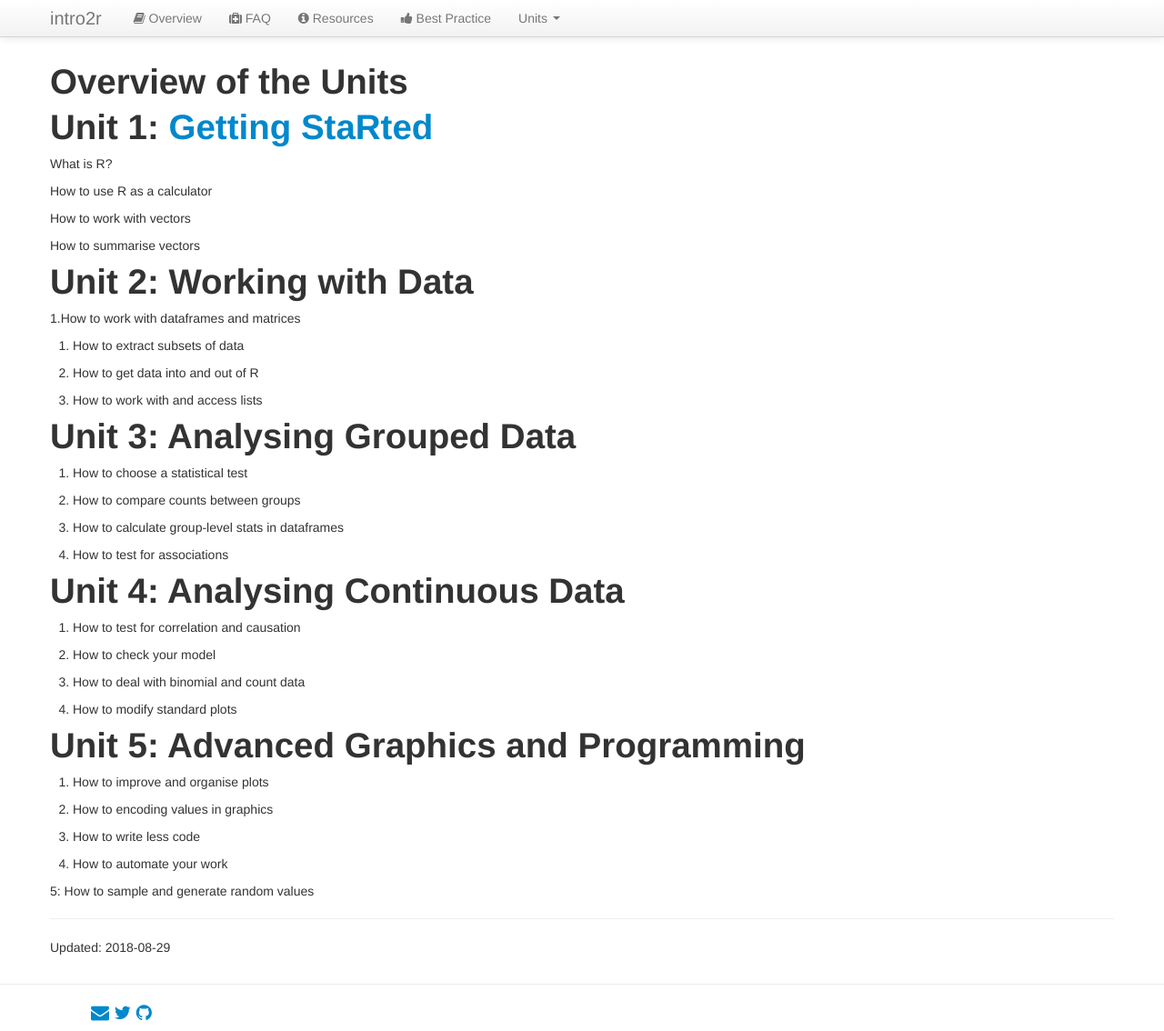
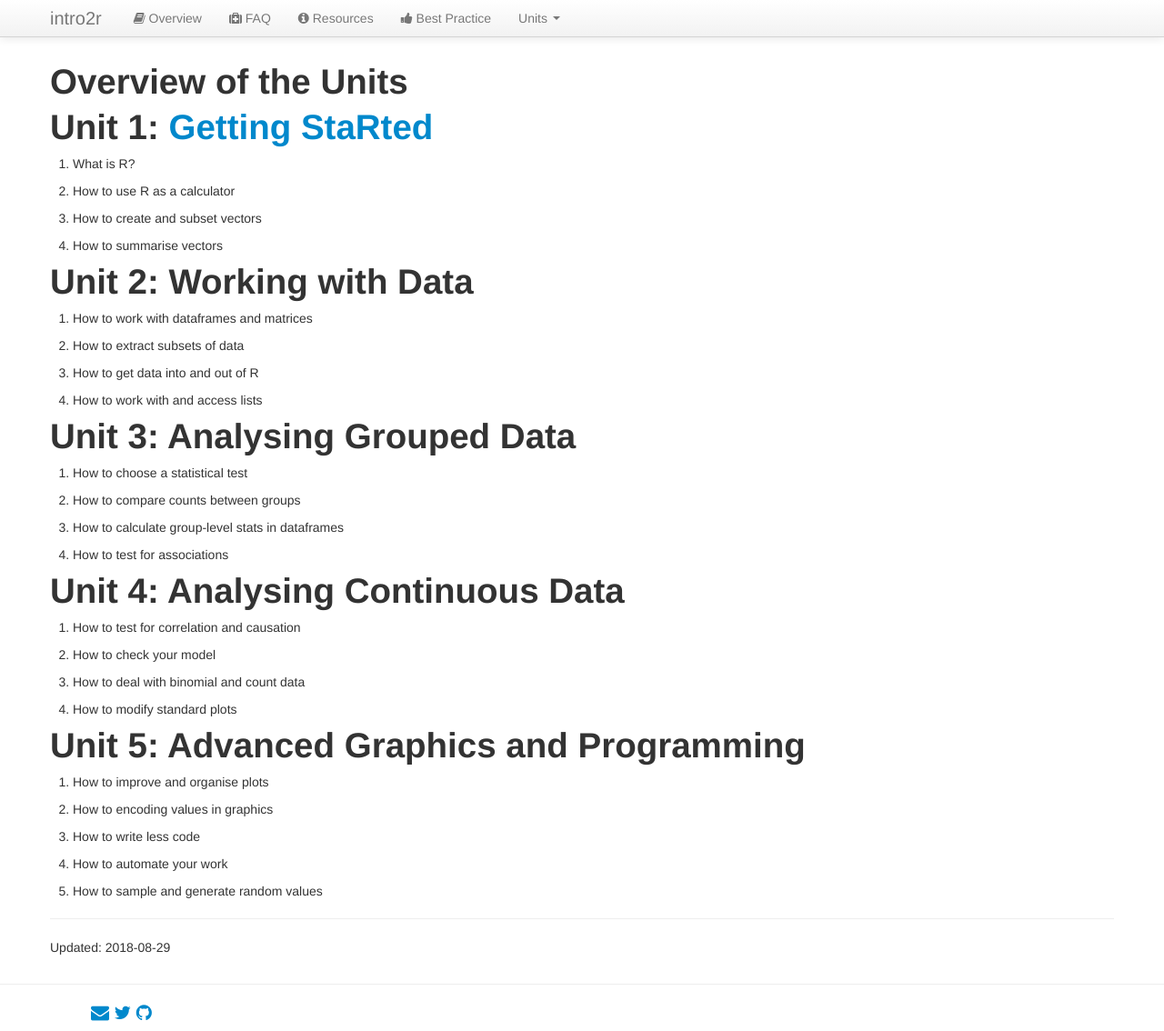
Before and after one commit to intro2r/intro2r, a Jekyll site: the page built from overview.md, in a window 1280 px wide and 1134 px high. Shown: the whole window at 91% size. Built offline with Jekyll 4.4.1, drawn with Linux system fonts in a browser that asks for light colours; our own code applies the rules of GitHub Pages for plain Markdown files.

Commit message:
Update overview.md

```diff
--- a/overview.md
+++ b/overview.md
@@ -4,19 +4,19 @@
 
 # Unit 1: [Getting StaRted](/unit1/index.html)
 
-What is R?
+1. What is R?
 
-How to use R as a calculator
+2. How to use R as a calculator
 
-How to work with vectors
+3. How to create and subset vectors
 
-How to summarise vectors
+4. How to summarise vectors
 
 
 
 # Unit 2: Working with Data
 
-1.How to work with dataframes and matrices
+1. How to work with dataframes and matrices
 
 2. How to extract subsets of data
 
```
Also changed, not shown: other parts of overview.md (+1 -1 lines).
